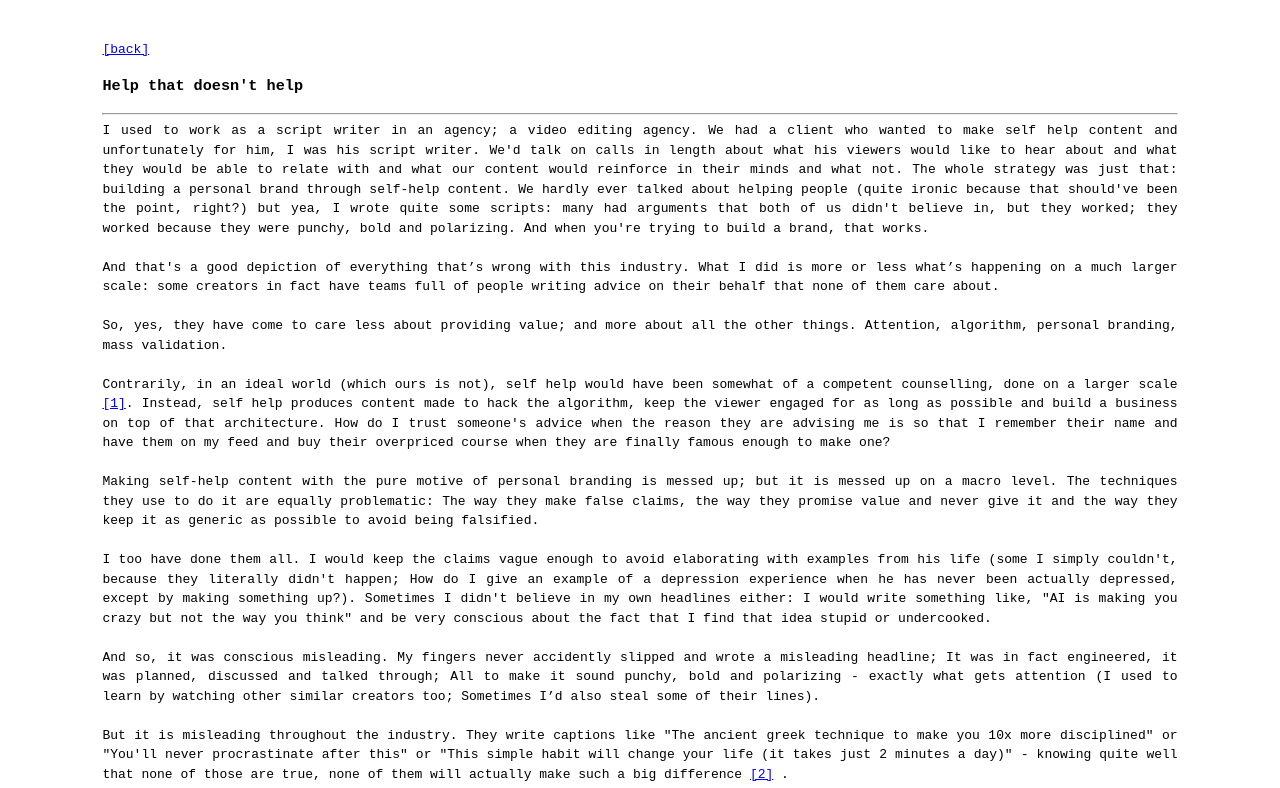
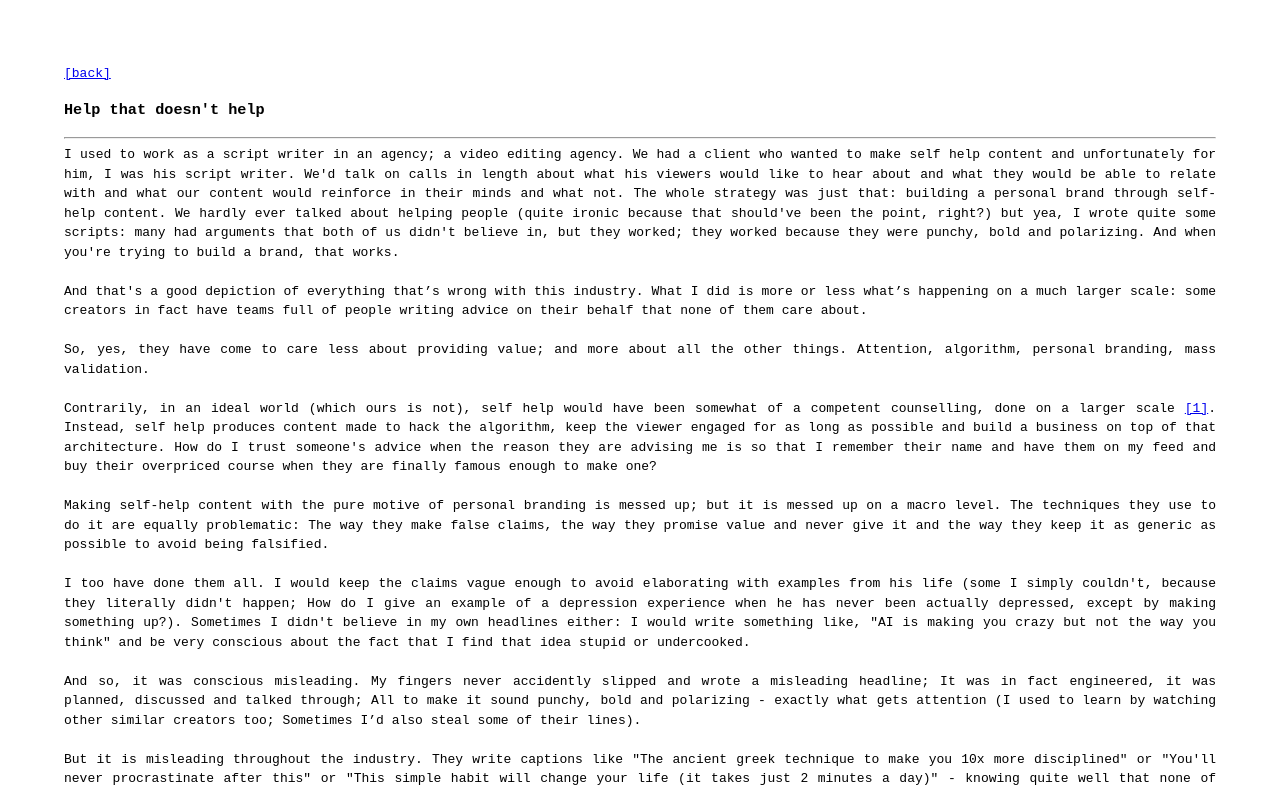
Before and after one commit to synbhwl/synbhwl.github.io, a plain HTML site: page essays/help_that_doesnt_help.html in a window 1280 px wide. Shown: the top 788 px of the page. Drawn offline with Linux system fonts and the light colour scheme.

```diff
--- a/essays/help_that_doesnt_help.html
+++ b/essays/help_that_doesnt_help.html
@@ -7,7 +7,7 @@
     <meta name="viewport" content="width=device-width, initial-scale=1.0">
     <title>help that doesn't help</title>
 </head>
-<body  style="margin: 5vh 8vw;">
+<body>
     <a href="../index.html">[back]</a>
     <h3>Help that doesn't help</h3>
     <hr>
--- a/style.css
+++ b/style.css
@@ -4,5 +4,6 @@
 }
 
 body{
+    margin: 5vw 8vh;
     text-align: justify;
 }
```
Also changed, not shown: essays/the_choices_we_have.html (+1 -1 lines), essays/the_freedom_to_die.html (+1 -1 lines), index.html (+1 -1 lines), poems/chrome_reflection.html (+1 -1 lines), poems/hungry_so_hungry.html (+1 -1 lines).
